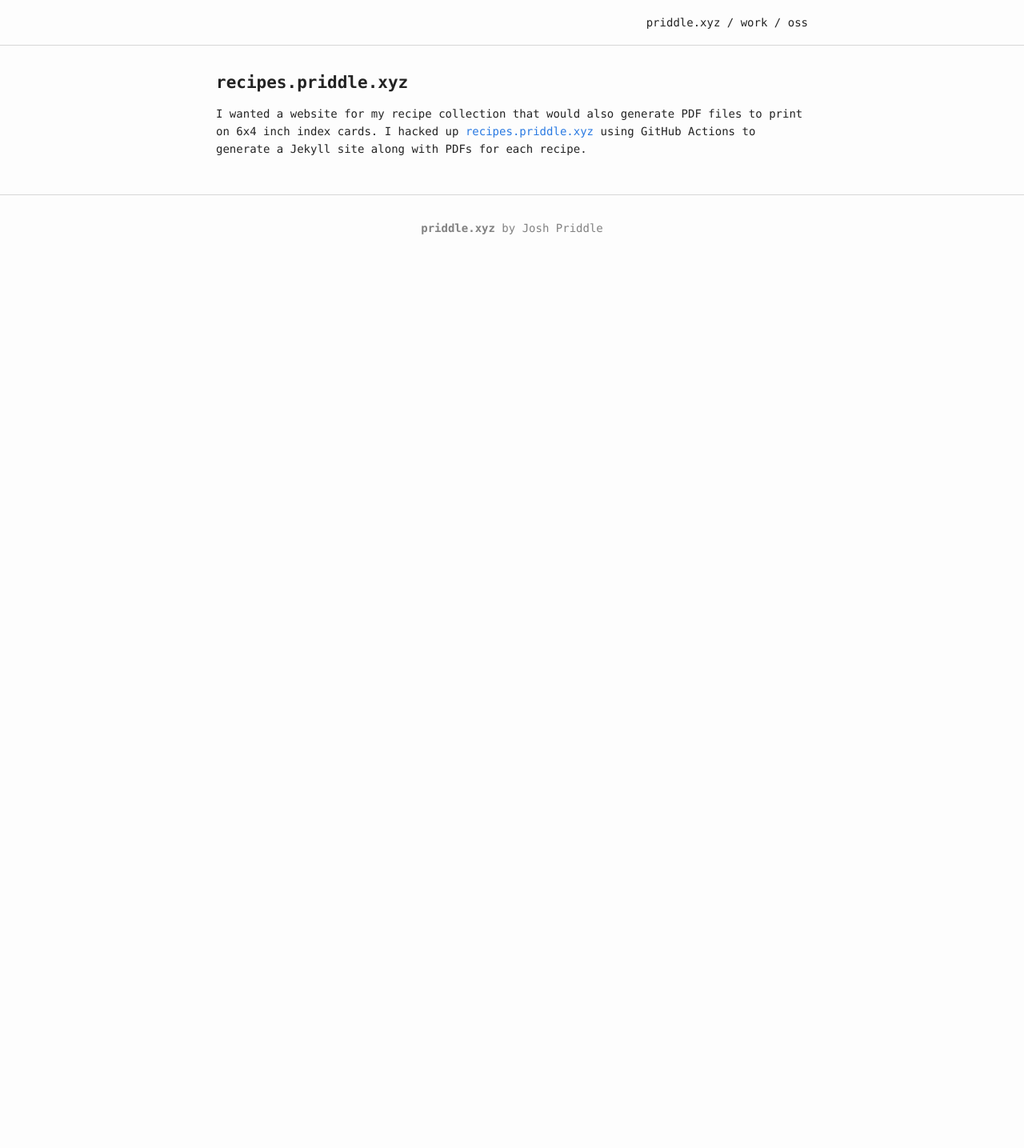
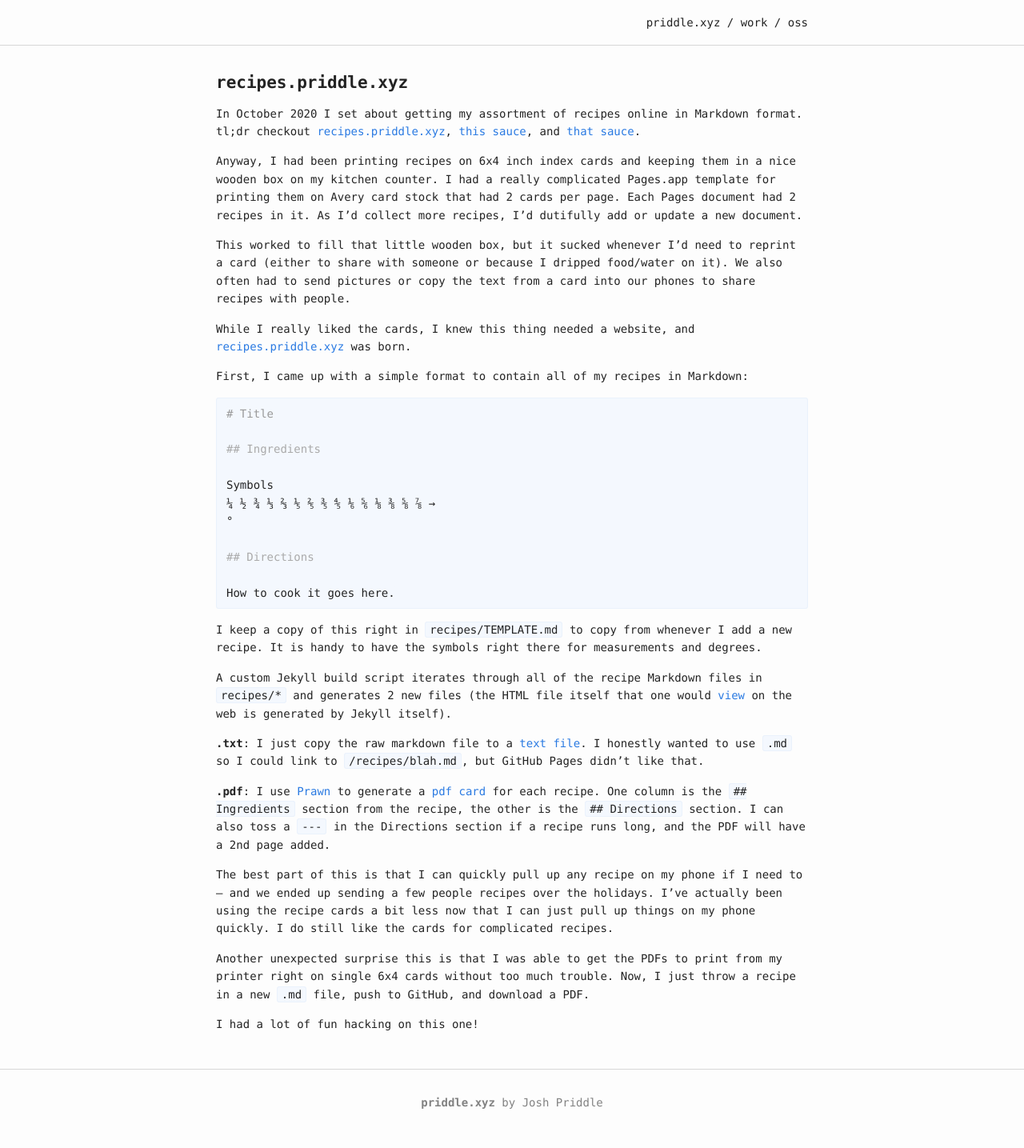
Before and after one commit to itspriddle/priddle.xyz, a Jekyll site: the page built from _projects/oss/recipes-priddle-xyz.md, in a window 1280 px wide. Shown: the whole page at 80% size. Built offline with Jekyll 4.4.1, drawn with Linux system fonts in a browser that asks for light colours; before the commit the page ends 900 px from its top, so only the background shows below that.

Commit message:
Update project

````diff
--- a/_projects/oss/recipes-priddle-xyz.md
+++ b/_projects/oss/recipes-priddle-xyz.md
@@ -10,10 +10,81 @@
   - Jekyll
   - Ruby
 project_type: oss
+excerpt: |
+  I wanted a website for my recipe collection that would also generate PDF files
+  to print on 6x4 inch index cards. I hacked up [recipes.priddle.xyz][0] using
+  GitHub Actions to generate a Jekyll site along with PDFs for each recipe.
+
+  [0]: https://recipes.priddle.xyz
 ---
 
-I wanted a website for my recipe collection that would also generate PDF files
-to print on 6x4 inch index cards. I hacked up [recipes.priddle.xyz][1] using
-GitHub Actions to generate a Jekyll site along with PDFs for each recipe.
+In October 2020 I set about getting my assortment of recipes online in
+Markdown format. tl;dr checkout [recipes.priddle.xyz][1], [this sauce][2], and
+[that sauce][3].
+
+Anyway, I had been printing recipes on 6x4 inch index cards and keeping them
+in a nice wooden box on my kitchen counter. I had a really complicated
+Pages.app template for printing them on Avery card stock that had 2 cards per
+page. Each Pages document had 2 recipes in it. As I'd collect more recipes,
+I'd dutifully add or update a new document.
+
+This worked to fill that little wooden box, but it sucked whenever I'd need to
+reprint a card (either to share with someone or because I dripped food/water
+on it). We also often had to send pictures or copy the text from a card into
+our phones to share recipes with people.
+
+While I really liked the cards, I knew this thing needed a website, and
+[recipes.priddle.xyz][1] was born.
+
+First, I came up with a simple format to contain all of my recipes in
+Markdown:
+
+```md
+# Title
+
+## Ingredients
+
+Symbols
+¼ ½ ¾ ⅓ ⅔ ⅕ ⅖ ⅗ ⅘ ⅙ ⅚ ⅛ ⅜ ⅝ ⅞ →
+°
+
+## Directions
+
+How to cook it goes here.
+```
+
+I keep a copy of this right in `recipes/TEMPLATE.md` to copy from whenever I
+add a new recipe. It is handy to have the symbols right there for
+measurements and degrees.
+
+A custom Jekyll build script iterates through all of the recipe Markdown files
+in `recipes/*` and generates 2 new files (the HTML file itself that one would
+[view][3] on the web is generated by Jekyll itself).
+
+**.txt**: I just copy the raw markdown file to a [text file][5]. I honestly
+wanted to use `.md` so I could link to `/recipes/blah.md`, but GitHub Pages
+didn't like that.
+
+**.pdf**: I use [Prawn][6] to generate a [pdf card][4] for each recipe. One
+column is the `## Ingredients` section from the recipe, the other is the `##
+Directions` section. I can also toss a `---` in the Directions section if a
+recipe runs long, and the PDF will have a 2nd page added.
+
+The best part of this is that I can quickly pull up any recipe on my phone if
+I need to --- and we ended up sending a few people recipes over the holidays.
+I've actually been using the recipe cards a bit less now that I can just pull
+up things on my phone quickly. I do still like the cards for complicated
+recipes.
+
+Another unexpected surprise this is that I was able to get the PDFs to print
+from my printer right on single 6x4 cards without too much trouble. Now, I
+just throw a recipe in a new `.md` file, push to GitHub, and download a PDF.
+
+I had a lot of fun hacking on this one!
 
 [1]: https://recipes.priddle.xyz
+[2]: https://github.com/itspriddle/recipes.priddle.xyz
+[3]: https://recipes.priddle.xyz/recipes/Vincenzos%20Marinara%20Sauce.html
+[4]: https://recipes.priddle.xyz/recipes/Vincenzos%20Marinara%20Sauce.pdf
+[5]: https://recipes.priddle.xyz/recipes/Vincenzos%20Marinara%20Sauce.txt
+[6]: https://github.com/prawnpdf/prawn
````
